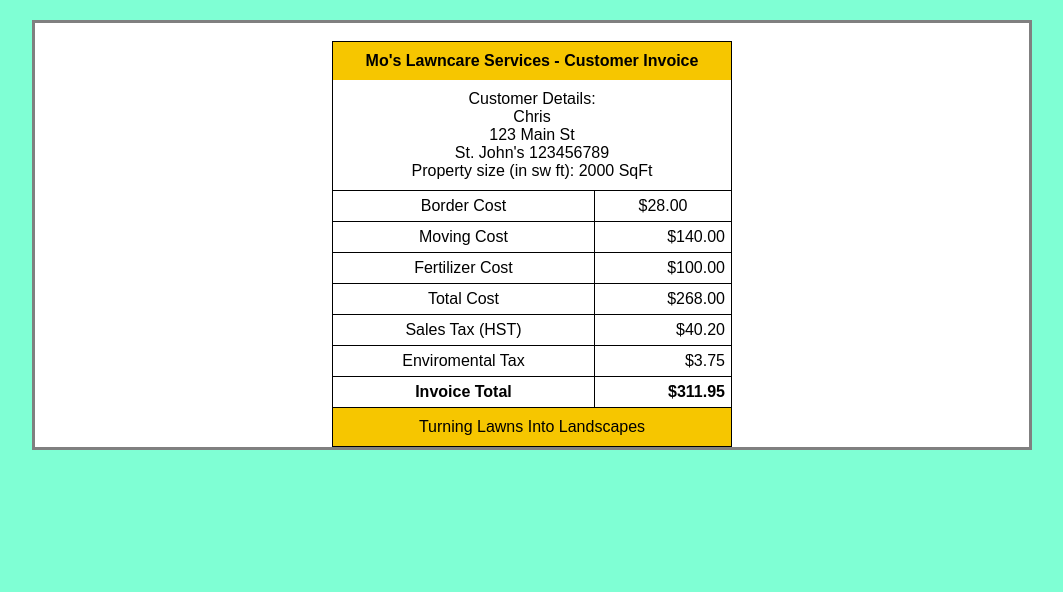
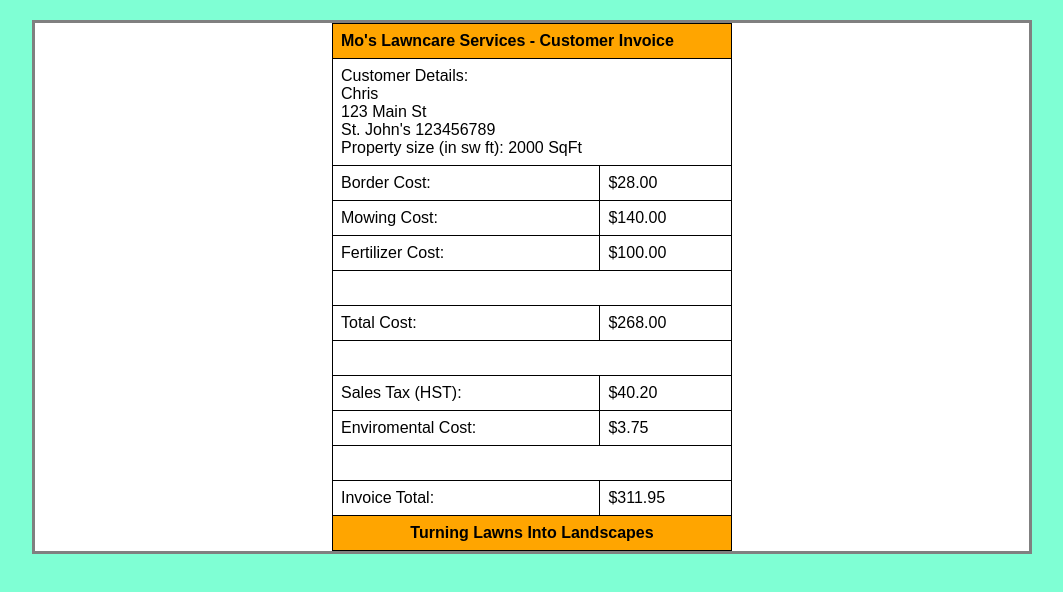
Before and after one commit to Britten66/QAP-3-Files-CB, a plain HTML site: page QAP-Web/index.html in a window 1280 px wide. Shown: the whole page, without its empty margins (108-1171 px from the left). Drawn offline with Linux system fonts and the light colour scheme.

Commit message:
Corrected Inproper formatting

```diff
--- a/QAP-Web/index.css
+++ b/QAP-Web/index.css
@@ -29,11 +29,37 @@ body {
 }
 
 
+
 /* Styles for the header section */
-table,th,td {
-  text-align: center;
-  margin: auto;
+
+.headerVert {
+  background-color: orange;
+  color: black;
+  padding: 10px;
+  font-weight: bold;;
+}
+
+.headerCol {
+  padding: 10px;
+  font-weight: bold;
+}
+
+
+.invoicetable{
+  width: 400px;
   border-collapse: collapse;
+  font-family: sans-serif;
+  border: 1px solid black;
+  margin: auto
+}
+
+.invoicetable th {
+  border: 1px solid yellow;
+}
+
+.invoicetable td {
+  border: 1px solid black;
+  padding: 8px;
 }
 
 /* Styles for the nav section */
@@ -42,7 +68,27 @@ table,th,td {
   padding: 10px;
 }
 
-/* Styles for the main / sections section */
+
+/* Styles for the nav section */
+.centered {
+  text-align: center;
+  padding: 10px;
+}
+
+/* Styles for blank */
+
+.blankrow{
+  height: 20px;
+  border: 1px solid black;
+}
 
 
 /* Styles for the footer section */
+
+.footer{
+   background-color: orange;
+  color: black;
+  padding: 10px;
+  font-weight: bold;;
+  text-align: center;
+}
--- a/QAP-Web/lawncare.js
+++ b/QAP-Web/lawncare.js
@@ -86,62 +86,70 @@ const ENV_TAX_RATE = 0.014;
 
 
 
-    // Output Table Seciton Starts
+    // Output Table Seciton Start
 
-
-    document.writeln("<br/>");
-    document.writeln("<table style = 'width: 400px; border-collapse: collapse; font-family: sans-serif; border: 1px solid black;'>");
-
+    document.writeln("<table class = 'invoicetable'>");
     // Header Here
-    document.writeln("<tr style='background-color: #f6c600; color: black;'> ");
-    document.writeln("<td colspan= '2' style='padding: 10px; font-weight: bold;'>Mo's Lawncare Services - Customer Invoice</td>");
+    document.writeln("<tr>")
+    document.writeln("<tr class = 'headerVert'>")
+    document.writeln("<td colspan= '2' class='invoiceVert'>Mo's Lawncare Services - Customer Invoice</td>");
     document.writeln("</tr>");
 
-    // Customer Detail Block
-    document.writeln("<tr><td colspan = '2' style = ' padding: 10px;'>")
+    // Customer Detail
+    document.writeln("<tr>")
+    document.writeln("<td colspan = '2'>")
     document.writeln("Customer Details: <br/>");
     document.writeln(custName + "<br/>");
     document.writeln(stAdd + "<br/>");
     document.writeln(city + " " + phone + "<br/>")
     document.writeln("Property size (in sw ft): " + custSqFt + " SqFt");
-    document.writeln("</td></tr>")
+    document.writeln("</td>");
+    document.writeln("</tr>");
 
-     // Cost Row
+
     // border cost
-    document.writeln("<tr><td style = ' border: 1px solid black; padding: 6px; '> Border Cost </td>");
-    document.writeln("<td style ='border: 1px solid black; text align: right; padding: 6px;'>" + cur2Format.format(borderCharge) + "</td></tr>");
+    document.writeln("<tr><td> Border Cost:</td><td>$" + borderCharge.toFixed(2) + "</td></tr>");
+
 
     // Moving Cost Here
-    document.writeln("<tr><td style = ' border: 1px solid black; padding: 6px; '> Moving Cost </td>");
-    document.writeln("<td style = 'border: 1px solid black; text-align: right; padding: 6px; '>" + cur2Format.format(lawnCharge) + "</td></tr>");
+    document.writeln("<tr><td> Mowing Cost:</td><td>$" + lawnCharge.toFixed(2) + "</td></tr>");
+    // Fertilizer Cost
+    document.writeln("<tr><td> Fertilizer Cost:</td><td>$" + fertCharge.toFixed(2) + "</td></tr>");
 
-    // Fertilizer Cost
-    document.writeln("<tr><td style = ' border: 1px solid black; padding: 6px; '>Fertilizer Cost</td>");
-    document.writeln("<td style = 'border: 1px solid black; text-align: right; padding: 6px; '>" + cur2Format.format(fertCharge) + "</td></tr>");
+        // Empty Row
+    document.writeln("<tr>");
+    document.writeln("<tr><td colspan='2' class='blankrow' >&nbsp;</td></tr>");
+
+
 
     //Total Charge
-    document.writeln("<tr><td style = ' border: 1px solid black; padding: 6px; '> Total Cost </td>");
-    document.writeln("<td style = 'border: 1px solid black; text-align: right; padding: 6px; '>" + cur2Format.format(servTotal) + "</td></tr>");
+    document.writeln("<tr><td> Total Cost:</td><td>$" + servTotal.toFixed(2) + "</td></tr>");
 
+    // Empty Row
+    document.writeln("<tr>");
+    document.writeln("<td colspan='2' class='blankrow' >&nbsp;</td>");
+    document.writeln("</tr>");
     // HST Here
-    document.writeln("<tr><td style = ' border: 1px solid black; padding: 6px; '> Sales Tax (HST) </td>");
-    document.writeln("<td style = 'border: 1px solid black; text-align: right; padding: 6px; '>" + cur2Format.format(hst) + "</td></tr>");
+    document.writeln("<tr><td> Sales Tax (HST):</td><td>$" + hst.toFixed(2) + "</td></tr>");
+
 
     // Enviromental fee
-    document.writeln("<tr><td style = ' border: 1px solid black; padding: 6px; '> Enviromental Tax </td>");
-    document.writeln("<td style = 'border: 1px solid black; text-align: right; padding: 6px; '>" + cur2Format.format(envFee) + "</td></tr>");
+    document.writeln("<tr><td>Enviromental Cost:</td><td>$" + envFee.toFixed(2) + "</td></tr>");
+
+    // Empty Row
+
+    document.writeln("<tr><td colspan='2' class='blankrow' >&nbsp;</td></tr>");
 
     // Invoice total Here
+    document.writeln("<tr><td>Invoice Total:</td><td>$" + grandTotal.toFixed(2) + "</td></tr>");
 
-    document.writeln("<tr><td style = ' border: 1px solid black; padding: 6px; font-weight: bold;'> Invoice Total </td>");
-    document.writeln("<td style = 'border: 1px solid black;  text-align: right; padding: 6px; font-weight: bold; '>" + cur2Format.format(grandTotal) + "</td></tr>");
 
     //Footer
-    document.writeln("<tr style='background-color: #f6c600; color: black; font-weight bold;'> ");
-    document.writeln("<td colspan = '2' style = 'text-align: center; padding: 10px; font-weight bold; '>Turning Lawns Into Landscapes  </td>")
+    document.writeln("<tr>");
+    document.writeln("<td colspan = '2' class='footer'>Turning Lawns Into Landscapes  </td>")
     document.writeln("</tr>");
 
 
      }else{
-      alert("Please Enter a valid Swuare FDFootage Greater Than 0")
+      alert("Please Enter a valid Square Footage Greater Than 0")
     }
```
